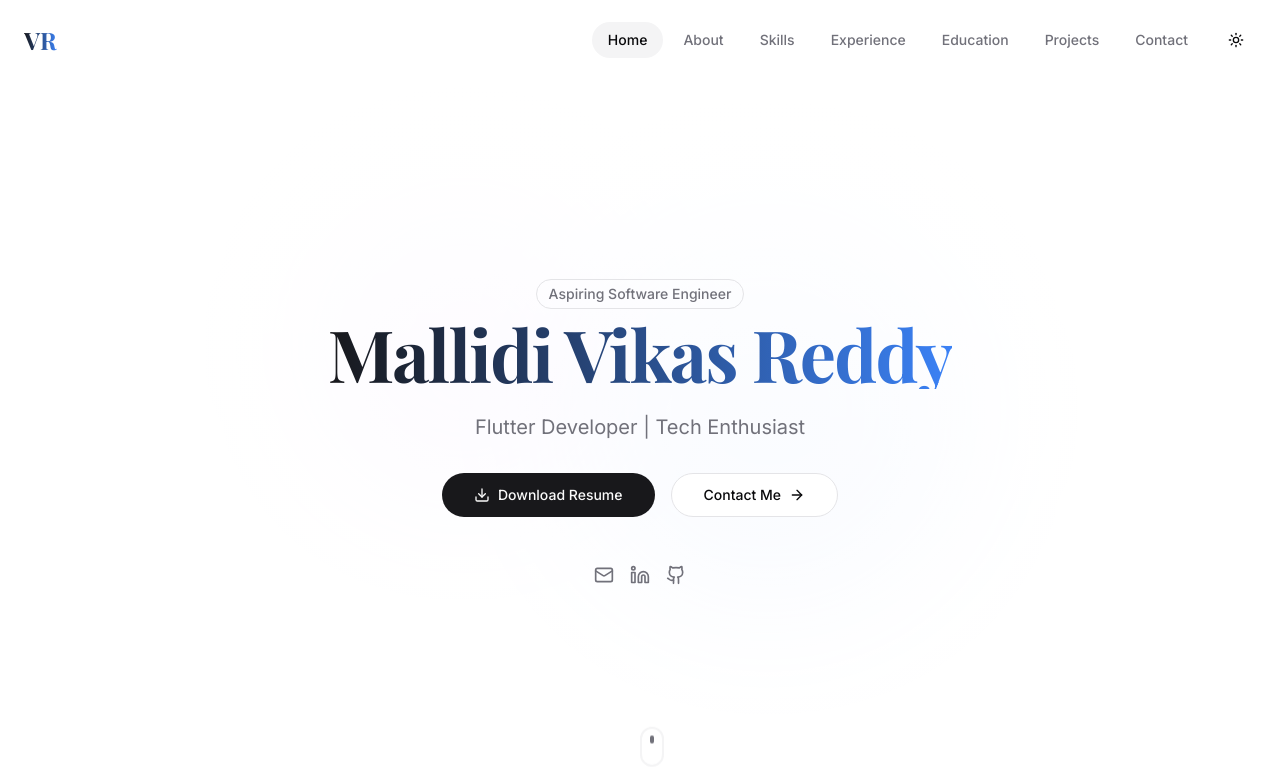
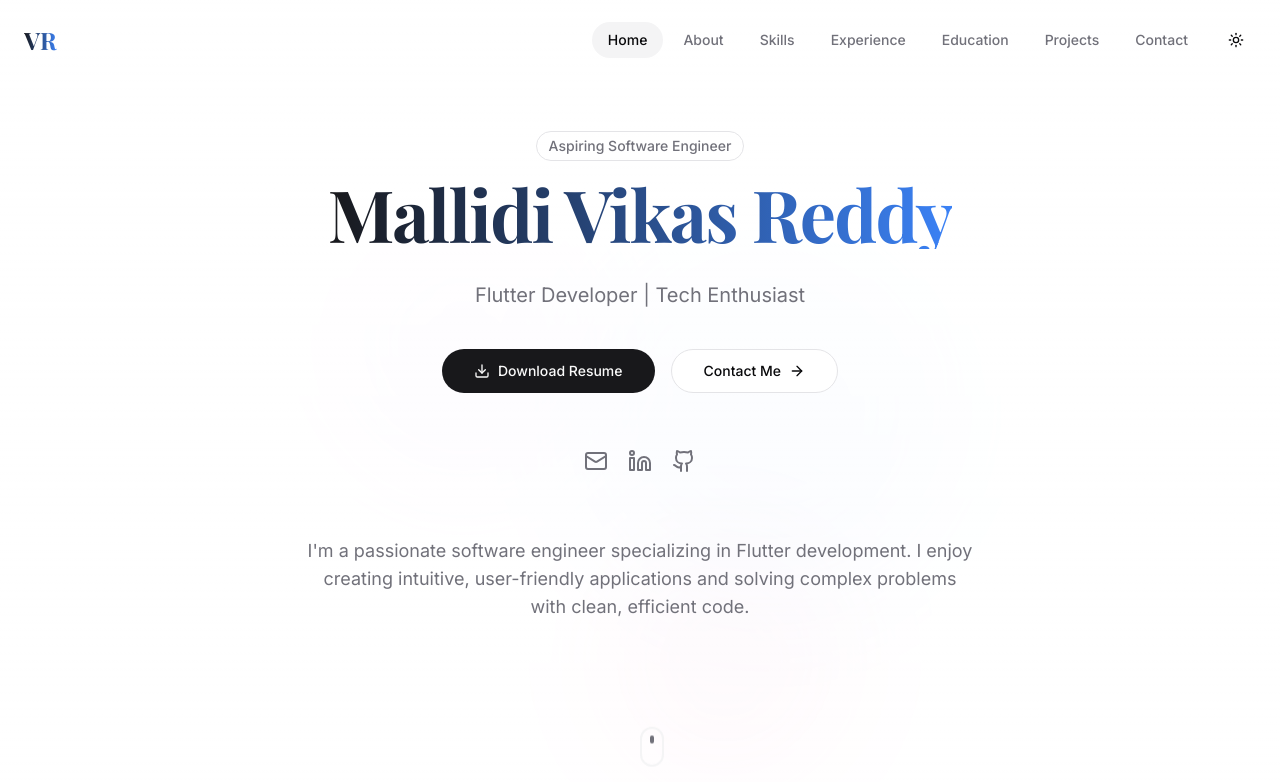
Before and after one commit to MallidiVikasR123/portfolio, a React (Vite) app: page / in a window 1280 px wide. Shown: the top 782 px of the page. Built offline with nearby package versions, Linux system fonts and the light colour scheme.

Commit message:
Fix home page
Addresses issues on the home page.

```diff
--- a/src/pages/Index.tsx
+++ b/src/pages/Index.tsx
@@ -44,22 +44,24 @@ export default function Index() {
   }, []);
 
   return (
-    <main className="relative min-h-screen pt-20">
+    <main className="relative min-h-screen">
       {/* Background elements */}
       <div className="absolute inset-0 overflow-hidden -z-10">
         <div className="absolute top-0 left-0 w-full h-full bg-gradient-to-b from-background to-background/60 dark:from-background dark:to-background/80 z-10"></div>
 
-        <div className="absolute top-1/4 left-1/4 w-72 h-72 bg-purple-500/10 dark:bg-purple-500/20 rounded-full filter blur-3xl"></div>
-        <div className="absolute bottom-1/4 right-1/4 w-96 h-96 bg-blue-500/10 dark:bg-blue-500/20 rounded-full filter blur-3xl"></div>
+        {/* More dynamic background blobs with animation */}
+        <div className="absolute top-1/4 left-1/4 w-72 h-72 bg-purple-500/10 dark:bg-purple-500/20 rounded-full filter blur-3xl animate-pulse"></div>
+        <div className="absolute bottom-1/4 right-1/4 w-96 h-96 bg-blue-500/10 dark:bg-blue-500/20 rounded-full filter blur-3xl animate-pulse" style={{ animationDelay: "1s" }}></div>
+        <div className="absolute top-2/3 right-1/3 w-64 h-64 bg-pink-500/10 dark:bg-pink-500/20 rounded-full filter blur-3xl animate-pulse" style={{ animationDelay: "2s" }}></div>
       </div>
 
       {/* Hero Section */}
       <section
         ref={containerRef}
-        className="container px-6 pt-10 pb-16 md:pt-20 md:pb-24 flex flex-col justify-center items-center min-h-[calc(100vh-5rem)]"
+        className="container px-6 pt-24 pb-16 md:pt-32 md:pb-24 flex flex-col justify-center items-center min-h-[calc(100vh-5rem)]"
       >
-        <div className="max-w-4xl mx-auto text-center space-y-6 animate-on-scroll">
-          <div className="space-y-2 mb-6">
+        <div className="max-w-4xl mx-auto text-center space-y-8 animate-on-scroll">
+          <div className="space-y-4 mb-8">
             <p className="inline-block text-sm font-medium text-muted-foreground py-1 px-3 border border-border rounded-full animate-fade-in">
               Aspiring Software Engineer
             </p>
@@ -83,7 +85,7 @@ export default function Index() {
             </div>
           </div>
 
-          <div className="flex flex-wrap justify-center gap-3 sm:gap-4 animate-fade-in opacity-0" style={{ animationDelay: "0.6s", animationFillMode: "forwards" }}>
+          <div className="flex flex-wrap justify-center gap-4 animate-fade-in opacity-0" style={{ animationDelay: "0.6s", animationFillMode: "forwards" }}>
             <Button asChild size="lg" className="gap-2 rounded-full">
               <a href="/Mallidi_Vikas_Reddy_Resume.pdf" download>
                 <Download className="h-4 w-4" /> Download Resume
@@ -96,33 +98,40 @@ export default function Index() {
             </Button>
           </div>
 
-          <div className="flex justify-center gap-4 pt-6 animate-fade-in opacity-0" style={{ animationDelay: "0.8s", animationFillMode: "forwards" }}>
+          <div className="flex justify-center gap-5 pt-6 animate-fade-in opacity-0" style={{ animationDelay: "0.8s", animationFillMode: "forwards" }}>
             <a
               href="mailto:mallidivikasreddy8@gmail.com"
-              className="text-muted-foreground hover:text-foreground transition-colors"
+              className="text-muted-foreground hover:text-foreground transition-colors hover:scale-110"
               aria-label="Email"
             >
-              <Mail className="h-5 w-5" />
+              <Mail className="h-6 w-6" />
             </a>
             <a
               href="https://www.linkedin.com/in/vikas-reddy-mallidi"
               target="_blank"
               rel="noopener noreferrer"
-              className="text-muted-foreground hover:text-foreground transition-colors"
+              className="text-muted-foreground hover:text-foreground transition-colors hover:scale-110"
               aria-label="LinkedIn"
             >
-              <Linkedin className="h-5 w-5" />
+              <Linkedin className="h-6 w-6" />
             </a>
             <a
               href="https://github.com/MallidiVikasR123"
               target="_blank"
               rel="noopener noreferrer"
-              className="text-muted-foreground hover:text-foreground transition-colors"
+              className="text-muted-foreground hover:text-foreground transition-colors hover:scale-110"
               aria-label="GitHub"
             >
-              <Github className="h-5 w-5" />
+              <Github className="h-6 w-6" />
             </a>
           </div>
+        </div>
+
+        {/* Quick Introduction */}
+        <div className="mt-16 max-w-2xl mx-auto text-center animate-fade-in opacity-0" style={{ animationDelay: "1s", animationFillMode: "forwards" }}>
+          <p className="text-muted-foreground text-lg">
+            I'm a passionate software engineer specializing in Flutter development. I enjoy creating intuitive, user-friendly applications and solving complex problems with clean, efficient code.
+          </p>
         </div>
 
         {/* Scroll indicator */}
```
